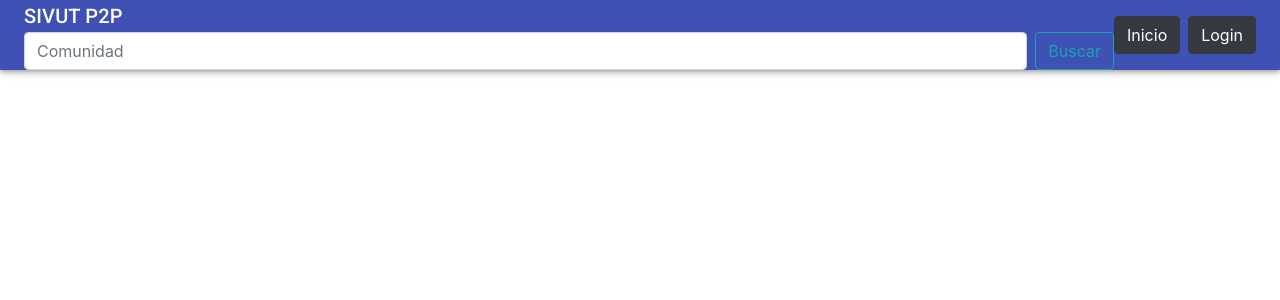
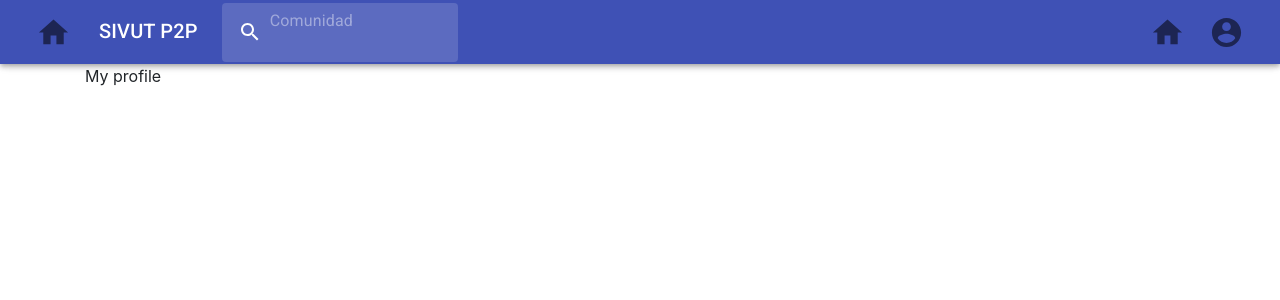
Before and after one commit to pcteixeirah/social-sivut, a React (Create React App) app: page /profile in a window 1280 px wide. Shown: the top 300 px of the page. Built offline with nearby package versions, Linux system fonts and the light colour scheme; no server answers.

Commit message:
6. NavBar with Material UI

```diff
--- a/src/App.jsx
+++ b/src/App.jsx
@@ -1,9 +1,10 @@
 import React from 'react';
 import { BrowserRouter as Router, Switch, Route } from 'react-router-dom'
-import Admin from './components/admin/Admin';
-import Login from './components/login/Login';
-import Navbar from './components/navbar/Navbar';
-import Reset from './components/login/Reset';
+import Admin from './components/admin/Admin'
+import Login from './components/login/Login'
+import Navbar from './components/navbar/Navbar'
+import Reset from './components/login/Reset'
+import Profile from './components/admin/Profile'
 
 import { auth } from './firebase'
 
@@ -46,6 +47,10 @@ function App() {
             <Reset/>
           </Route>
 
+          <Route path="/profile">
+            <Profile/>
+          </Route>
+
         </Switch>
 
       </div>
--- /dev/null
+++ b/src/components/admin/Profile.jsx
@@ -0,0 +1,14 @@
+import React from 'react'
+import { withRouter } from 'react-router-dom'
+
+const Profile = (props) => {
+
+    return (
+        <div>
+            My profile
+        </div>
+    )
+
+}
+
+export default withRouter(Profile)
--- a/src/components/navbar/Navbar.jsx
+++ b/src/components/navbar/Navbar.jsx
@@ -1,9 +1,17 @@
 import React from 'react'
 import { NavLink } from 'react-router-dom'
 import { auth } from '../../firebase'
-import { withRouter } from 'react-router-dom';
-import { Form, FormControl, Button } from 'react-bootstrap';
-import {AppBar, Toolbar, Typography, makeStyles, Link} from '@material-ui/core'
+import { withRouter } from 'react-router-dom'
+//import { Form, FormControl, Button } from 'react-bootstrap'
+import { AppBar, Toolbar, Typography, makeStyles, Link, InputBase, IconButton } from '@material-ui/core'
+
+import SearchIcon from '@material-ui/icons/Search'
+import AccountCircleIcon from '@material-ui/icons/AccountCircle'
+import PowerSettingsNewIcon from '@material-ui/icons/PowerSettingsNew'
+import HomeIcon from '@material-ui/icons/Home'
+import PublicIcon from '@material-ui/icons/Public'
+import EmojiEventsIcon from '@material-ui/icons/EmojiEvents'
+import { fade } from '@material-ui/core/styles'
 
 const useStyles = makeStyles(theme => ({
     offset: theme.mixins.toolbar,
@@ -12,7 +20,44 @@ const useStyles = makeStyles(theme => ({
     },
     title: {
         flexGrow: 1
-    }
+    },
+    search: {
+        position: 'relative',
+        borderRadius: theme.shape.borderRadius,
+        backgroundColor: fade(theme.palette.common.white, 0.15),
+        '&:hover': {
+            backgroundColor: fade(theme.palette.common.white, 0.25),
+        },
+        marginRight: theme.spacing(2),
+        marginLeft: 0,
+        width: '100%',
+        [theme.breakpoints.up('sm')]: {
+            marginLeft: theme.spacing(3),
+        width: 'auto',
+        },
+    },
+    searchIcon: {
+        padding: theme.spacing(0, 2),
+        height: '100%',
+        position: 'absolute',
+        pointerEvents: 'none',
+        display: 'flex',
+        alignItems: 'center',
+        justifyContent: 'center',
+    },
+    inputRoot: {
+        color: 'inherit',
+    },
+    inputInput: {
+        padding: theme.spacing(1, 1, 1, 0),
+        // vertical padding + font size from searchIcon
+        paddingLeft: `calc(1em + ${theme.spacing(4)}px)`,
+        transition: theme.transitions.create('width'),
+        width: '100%',
+        [theme.breakpoints.up('md')]: {
+            width: '20ch',
+        },
+    },
 }))
 
 const Navbar = (props) => {
@@ -31,59 +76,70 @@ const Navbar = (props) => {
             <AppBar>
                 <Toolbar>
                     <div className={classes.title}>
-                        <Typography variant="h6">
-                            <Link href="#" color="inherit" className={classes.menuButton}>
+                        <div className="d-flex ">
+                            <Typography variant="h6" color="inherit">
+                                <NavLink to="#" className={classes.menuButton}>
+                                    <IconButton aria-label="logo">
+                                        <HomeIcon fontSize="large"/>
+                                    </IconButton>
+                                </NavLink>
                                 SIVUT P2P
-                            </Link>
-                        </Typography>
+                            </Typography>
 
-
-                        <Form className="d-flex">
-                            <FormControl
-                                type="search"
+                            <div className={classes.search}>
+                                <div className={classes.searchIcon}>
+                                    <SearchIcon />
+                                </div>
+                                <InputBase
                                 placeholder="Comunidad"
-                                className="mr-2"
-                                aria-label="Search"
-                            />
-                            <Button variant="outline-info">Buscar</Button>
-                        </Form>
+                                classes={{
+                                    root: classes.inputRoot,
+                                    input: classes.inputInput,
+                                }}
+                                inputProps={{ 'aria-label' : 'search' }}
+                                />
+                            </div>
+                        </div>
                     </div>
 
                     <div >
                         <div className="d-flex ">
-                            <NavLink
-                                className="btn btn-dark mr-2"
-                                to="/"
-                                exact
-                            >
-                                Inicio
+                            <NavLink to="/" exact>
+                                <IconButton aria-label="home">
+                                    <HomeIcon fontSize="large"/>
+                                </IconButton>
                             </NavLink>
 
                             {
                                 props.firebaseUser !== null ? (
-                                    <NavLink
-                                        className="btn btn-dark  mr-2 "
-                                        to="/admin"
-                                    >
-                                        Admin
+                                    <NavLink to="/admin">
+                                        <IconButton aria-label="admin">
+                                            <PublicIcon fontSize="large"/>
+                                        </IconButton>
                                     </NavLink>
                                 ) : null
                             }
 
                             {
                                 props.firebaseUser !== null ? (
-                                    <button
-                                        className="btn btn-dark"
-                                        onClick={() => cerrarSesion()}
-                                    >
-                                        Cerrar sesión
-                                    </button>
+                                    <NavLink to="/profile">
+                                        <IconButton aria-label="profile">
+                                            <EmojiEventsIcon fontSize="large"/>
+                                        </IconButton>
+                                    </NavLink>
+                                ) : null
+                            }
+
+                            {
+                                props.firebaseUser !== null ? (
+                                    <IconButton aria-label="login" onClick={() => cerrarSesion()}>
+                                        <PowerSettingsNewIcon fontSize="large"/>
+                                    </IconButton>
                                 ) : (
-                                    <NavLink
-                                        className="btn btn-dark "
-                                        to="/login"
-                                    >
-                                        Login
+                                    <NavLink to="/login">
+                                        <IconButton aria-label="login">
+                                            <AccountCircleIcon fontSize="large"/>
+                                        </IconButton>
                                     </NavLink>
                                 )
                             }
```
Also changed, not shown: src/components/navbar/assets/blocks/vikingship.html (added, +20 -0 lines).
